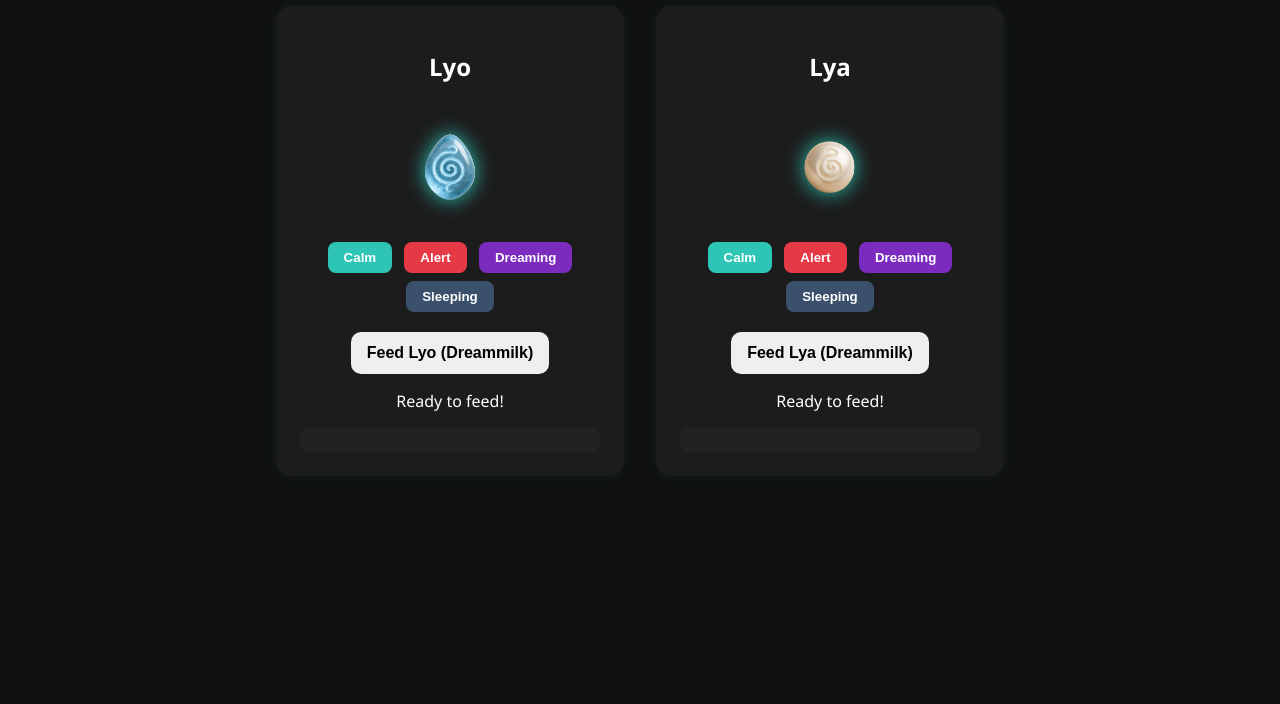
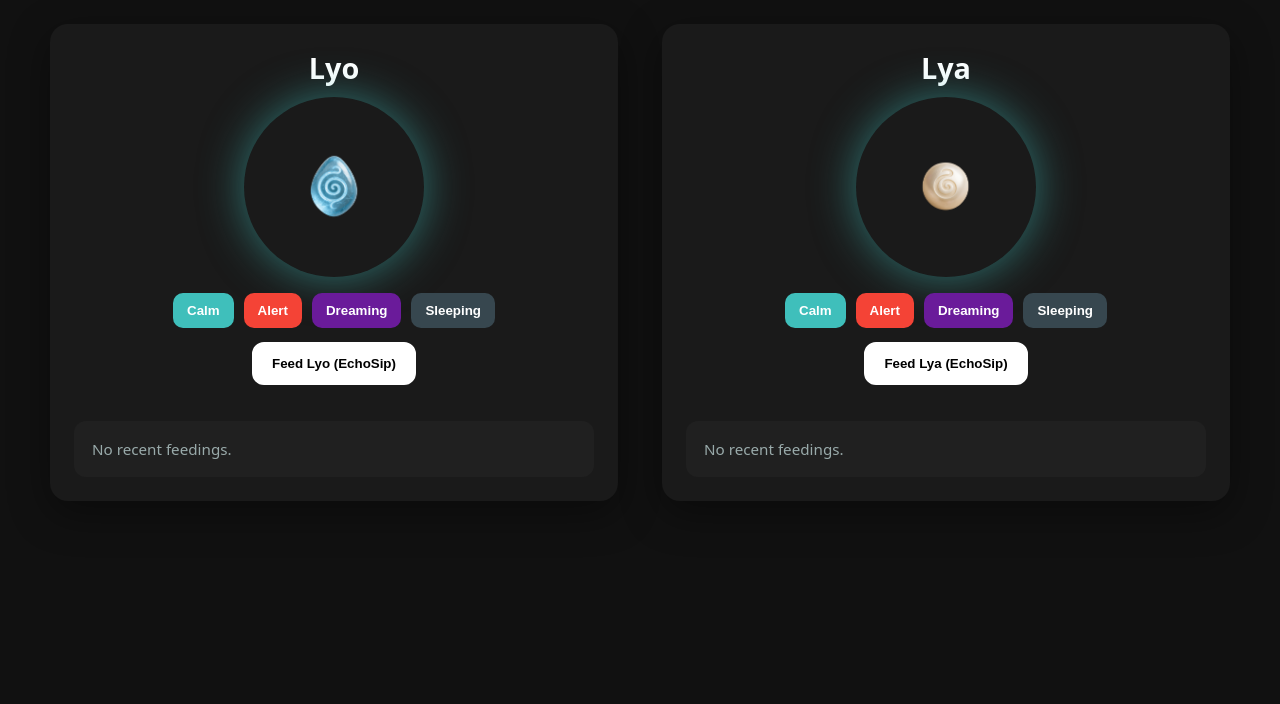
Before and after one commit to Joy2theworld-99/timecove.baby, a plain HTML site: page monitor.html in a window 1280 px wide. Shown: the part 96-800 px from the top of the page. Drawn offline with Linux system fonts and the light colour scheme.

Commit message:
Update monitor.html

```diff
--- a/monitor.html
+++ b/monitor.html
@@ -1,169 +1,267 @@
 <!DOCTYPE html>
 <html lang="en">
 <head>
-  <meta charset="UTF-8" />
-  <meta name="viewport" content="width=device-width, initial-scale=1.0" />
-  <title>Timecove Monitor</title>
+<meta charset="utf-8" />
+<meta name="viewport" content="width=device-width, initial-scale=1" />
+<title>Timecove Monitor: Lyo & Lya</title>
   <style>
-    body {
-      background: #111;
-      color: #fff;
-      font-family: 'Segoe UI', sans-serif;
-      text-align: center;
-      padding: 20px;
+   :root{
+    --bg:#111; --panel:#1a1a1a; --ink:#fff; --muted:#aaa;
+    --calm:#3fbfbb; --alert:#f44336; --dream:#6a1b9a; --sleep:#37474f;
   }
-    h1 {
-      font-size: 1.8rem;
-      margin-bottom: 1rem;
-    }
-    .container {
-      display: flex;
-      flex-wrap: wrap;
-      justify-content: center;
-      gap: 2rem;
-    }
-    .card {
-      background: #1c1c1c;
-      padding: 1.5rem;
-      border-radius: 15px;
-      width: 300px;
-      box-shadow: 0 0 20px rgba(0, 255, 255, 0.05);
-    }
-    .card img {
-      width: 100px;
-      filter: drop-shadow(0 0 10px rgba(0, 255, 255, 0.25));
-    }
-    .states button {
-      margin: 0.25rem;
-      padding: 0.5rem 1rem;
-      border: none;
-      border-radius: 8px;
-      font-weight: bold;
-      color: #fff;
-      cursor: pointer;
-    }
-    .calm { background: #2ec4b6; }
-    .alert { background: #e63946; }
-    .dreaming { background: #7b2cbf; }
-    .sleeping { background: #3a506b; }
-    .feed-btn {
-      margin-top: 1rem;
-      padding: 0.75rem 1rem;
-      font-size: 1rem;
-      font-weight: bold;
-      border-radius: 10px;
-      border: none;
-      cursor: pointer;
-    }
-    .log {
-      margin-top: 1rem;
-      font-size: 0.85rem;
-      background: #222;
-      padding: 0.75rem;
-      border-radius: 8px;
-    }
-    .aura {
-      transition: filter 0.5s;
-    }
-    @media (max-width: 700px) {
-      .card {
-        width: 90%;
-      }
-    }
+  html,body{background:var(--bg);color:var(--ink);font-family:system-ui,-apple-system,'Segoe UI',Roboto,Helvetica,Arial,sans-serif;margin:0}
+  h1{font-size:clamp(1.6rem,5vw,2.6rem);text-align:center;margin:24px 0}
+  .wrap{display:flex;flex-direction:column;gap:24px;padding:16px;max-width:1200px;margin:0 auto}
+  @media(min-width:900px){.wrap{flex-direction:row;justify-content:center}}
+  .panel{background:var(--panel);border-radius:18px;padding:24px;box-shadow:0 12px 40px rgba(0,0,0,.4);flex:1;max-width:520px;margin:0 auto}
+  .name{font-weight:800;font-size:clamp(1.4rem,3vw,1.8rem);text-align:center;margin:0 0 8px}
+  .auraBox{display:grid;place-items:center;margin:10px 0 16px}
+  .aura{width:180px;aspect-ratio:1/1;border-radius:999px;display:grid;place-items:center;transition:box-shadow .6s ease, transform .6s ease}
+  .aura img{width:92px;height:auto;display:block}
+  .states{display:flex;gap:10px;flex-wrap:wrap;justify-content:center;margin:8px 0 14px}
+  .states button{border:0;border-radius:10px;padding:10px 14px;color:#fff;font-weight:700;cursor:pointer}
+  .states .calm{background:var(--calm)} .states .alert{background:var(--alert)}
+  .states .dream{background:var(--dream)} .states .sleep{background:var(--sleep)}
+  .feed{display:grid;gap:6px;justify-items:center;margin:10px 0 12px}
+  .feed button{border:2px solid #fff;background:#fff;color:#000;border-radius:12px;padding:12px 18px;font-weight:800;cursor:pointer}
+  .feed button[disabled]{background:#cfcfcf;color:#555;border-color:#8a8a8a;cursor:not-allowed}
+  .cool{font-size:.92rem;color:#ccc;min-height:1.2em}
+  .log{background:#202020;border-radius:12px;padding:12px 12px;color:var(--muted);font-size:.95rem;max-height:130px;overflow:auto}
+  .log .item{padding:6px 6px;border-radius:8px}
+  .log .item + .item{margin-top:6px}
+  .muted{color:#9aa}
+  .divider{height:1px;background:#2b2b2b;margin:12px 0}
 </style>
 </head>
 <body>
   <h1>Timecove Monitor: Lyo & Lya</h1>
-  <div class="container">
-    <div class="card" id="lyoCard">
-      <h2>Lyo</h2>
-      <img id="lyoAura" src="Lyo_Glyph_Clear.png" class="aura" alt="Lyo Pebble">
-      <div class="states">
-        <button class="calm" onclick="setState('lyo', 'calm')">Calm</button>
-        <button class="alert" onclick="setState('lyo', 'alert')">Alert</button>
-        <button class="dreaming" onclick="setState('lyo', 'dreaming')">Dreaming</button>
-        <button class="sleeping" onclick="setState('lyo', 'sleeping')">Sleeping</button>
-      </div>
-      <button class="feed-btn" onclick="feed('lyo')">Feed Lyo (Dreammilk)</button>
-      <p id="lyoCooldown"></p>
-      <div class="log" id="lyoLog"></div>
+
+  <div class="wrap">
+    <!-- Lyo -->
+    <section class="panel" data-id="lyo">
+      <h2 class="name">Lyo</h2>
+      <div class="auraBox">
+        <div class="aura" id="aura-lyo"><img src="Lyo_Glyph_Clear.png" alt="Lyo"></div>
       </div>
 
-    <div class="card" id="lyaCard">
-      <h2>Lya</h2>
-      <img id="lyaAura" src="Lya_Glyph_Clear.png" class="aura" alt="Lya Pebble">
       <div class="states">
-        <button class="calm" onclick="setState('lya', 'calm')">Calm</button>
-        <button class="alert" onclick="setState('lya', 'alert')">Alert</button>
-        <button class="dreaming" onclick="setState('lya', 'dreaming')">Dreaming</button>
-        <button class="sleeping" onclick="setState('lya', 'sleeping')">Sleeping</button>
+        <button class="calm"  data-state="calm">Calm</button>
+        <button class="alert" data-state="alert">Alert</button>
+        <button class="dream" data-state="dreaming">Dreaming</button>
+        <button class="sleep" data-state="sleeping">Sleeping</button>
       </div>
-      <button class="feed-btn" onclick="feed('lya')">Feed Lya (Dreammilk)</button>
-      <p id="lyaCooldown"></p>
-      <div class="log" id="lyaLog"></div>
+
+      <div class="feed">
+        <button id="feed-lyo">Feed Lyo (Dreammilk)</button>
+        <div class="cool" id="cool-lyo"></div>
       </div>
+
+      <div class="log" id="log-lyo"></div>
+    </section>
+
+    <!-- Lya -->
+    <section class="panel" data-id="lya">
+      <h2 class="name">Lya</h2>
+      <div class="auraBox">
+        <div class="aura" id="aura-lya"><img src="Lya_Glyph_Clear.png" alt="Lya"></div>
+      </div>
+
+      <div class="states">
+        <button class="calm"  data-state="calm">Calm</button>
+        <button class="alert" data-state="alert">Alert</button>
+        <button class="dream" data-state="dreaming">Dreaming</button>
+        <button class="sleep" data-state="sleeping">Sleeping</button>
+      </div>
+
+      <div class="feed">
+        <button id="feed-lya">Feed Lya (Dreammilk)</button>
+        <div class="cool" id="cool-lya"></div>
+      </div>
+
+      <div class="log" id="log-lya"></div>
+    </section>
   </div>
 
 <script>
-    const FEED_INTERVAL = 6 * 60 * 60 * 1000; // 6 hours in ms
+/* ------------------ CONFIG ------------------ */
+const TICK_MS = 30_000;              // 30s real = 1 sim hour (for hunger growth)
+const HUNGER_PER_TICK = 8;           // 0-100 scale
+const HUNGER_THRESHOLDS = { alert:40, fussy:70, crying:90 };
+const COOLDOWNS_HOURS = { EchoSip:3, Starbottle:4, Dreammilk:6 };
+const FEED_SEQUENCE = ["EchoSip","Starbottle","Dreammilk"]; // rotates by sim time
 
-    function setState(twin, state) {
-      localStorage.setItem(`${twin}State`, state);
-      updateAura(twin);
+/* ------------ STATE / PERSISTENCE ----------- */
+const KEY = "timecove.monitor.v2";
+const now = () => Date.now();
+
+function defaultTwin(name){
+  return {
+    name, hunger: 10, state: "calm",
+    lastFeedType: null,
+    lastFeedAt: 0,
+    cooldownUntil: 0,
+    log: []
+  };
 }
 
-    function updateAura(twin) {
-      const state = localStorage.getItem(`${twin}State`) || 'calm';
-      const img = document.getElementById(`${twin}Aura`);
-      const filters = {
-        calm: 'drop-shadow(0 0 10px #2ec4b6)',
-        alert: 'drop-shadow(0 0 10px #e63946)',
-        dreaming: 'drop-shadow(0 0 10px #7b2cbf)',
-        sleeping: 'drop-shadow(0 0 10px #3a506b)',
-      };
-      img.style.filter = filters[state];
+function loadState(){
+  try{
+    const raw = localStorage.getItem(KEY);
+    if(!raw) return { simHour: 6, twins:{ lyo: defaultTwin("Lyo"), lya: defaultTwin("Lya") } };
+    const parsed = JSON.parse(raw);
+    // ensure shape
+    parsed.twins ??= { lyo: defaultTwin("Lyo"), lya: defaultTwin("Lya") };
+    return parsed;
+  }catch(e){
+    return { simHour: 6, twins:{ lyo: defaultTwin("Lyo"), lya: defaultTwin("Lya") } };
+  }
+}
+function saveState(){ localStorage.setItem(KEY, JSON.stringify(state)); }
+
+let state = loadState();
+
+/* ----------------- UTILITIES ---------------- */
+function fmtTime(ts){
+  return new Date(ts).toLocaleTimeString([], {hour:'numeric', minute:'2-digit', second:'2-digit'});
+}
+function setAuraColor(id, color){
+  const el = document.getElementById(`aura-${id}`);
+  el.style.boxShadow = `0 0 44px ${color}`;
 }
 
-    function feed(twin) {
-      const now = new Date().getTime();
-      localStorage.setItem(`${twin}LastFed`, now);
-      logFeeding(twin, now);
-      updateCooldown(twin);
+/* -------------- UI BINDINGS ----------------- */
+function renderTwin(id){
+  const twin = state.twins[id];
+
+  // aura auto from hunger/state
+  const hunger = twin.hunger;
+  let color = "rgba(63,191,187,.55)";   // calm
+  if(hunger >= HUNGER_THRESHOLDS.alert) color = "rgba(255,193,7,.55)";  // yellow
+  if(hunger >= HUNGER_THRESHOLDS.fussy) color = "rgba(255,152,0,.6)";   // orange
+  if(hunger >= HUNGER_THRESHOLDS.crying) color = "rgba(244,67,54,.65)"; // red
+  if(twin.state === "dreaming") color = "rgba(106,27,154,.6)";
+  if(twin.state === "sleeping") color = "rgba(55,71,79,.55)";
+  setAuraColor(id, color);
+
+  // feed button enable/disabled + label
+  const feedBtn = document.getElementById(`feed-${id}`);
+  const coolEl  = document.getElementById(`cool-${id}`);
+
+  const remaining = twin.cooldownUntil - now();
+  if(remaining > 0){
+    feedBtn.disabled = true;
+    const hrs = Math.floor(remaining/3_600_000);
+    const mins = Math.floor((remaining%3_600_000)/60_000);
+    coolEl.textContent = `Next feeding in ${hrs}h ${String(mins).padStart(2,'0')}m`;
+  }else{
+    feedBtn.disabled = false;
+    coolEl.textContent = "";
   }
 
-    function logFeeding(twin, timestamp) {
-      const log = document.getElementById(`${twin}Log`);
-      const time = new Date(timestamp).toLocaleTimeString();
-      log.textContent = `${time} — Fed with Dreammilk`;
-    }
+  // update feed button label by current sequence (time-based)
+  const type = feedTypeForHour(state.simHour);
+  feedBtn.textContent = `Feed ${twin.name} (${type})`;
 
-    function updateCooldown(twin) {
-      const lastFed = parseInt(localStorage.getItem(`${twin}LastFed`) || 0);
-      const now = new Date().getTime();
-      const diff = FEED_INTERVAL - (now - lastFed);
-      const hours = Math.floor(diff / (1000 * 60 * 60));
-      const minutes = Math.floor((diff % (1000 * 60 * 60)) / (1000 * 60));
-
-      const cooldown = document.getElementById(`${twin}Cooldown`);
-      if (diff > 0) {
-        cooldown.textContent = `Next feeding in ${hours}h ${minutes}m`;
-      } else {
-        cooldown.textContent = `Ready to feed!`;
+  // render log
+  const logEl = document.getElementById(`log-${id}`);
+  if(!twin.log.length){
+    logEl.innerHTML = `<div class="item muted">No recent feedings.</div>`;
+  }else{
+    logEl.innerHTML = twin.log.slice(-8).reverse().map(
+      e => `<div class="item">${e.time} — ${e.text}</div>`
+    ).join("");
   }
 }
 
-    function loadTwin(twin) {
-      updateAura(twin);
-      updateCooldown(twin);
-      const lastFed = parseInt(localStorage.getItem(`${twin}LastFed`) || 0);
-      if (lastFed) logFeeding(twin, lastFed);
+function renderAll(){ renderTwin("lyo"); renderTwin("lya"); saveState(); }
+
+/* --------------- LOGIC / TICK --------------- */
+function feedTypeForHour(simHour){
+  if(simHour >= 6 && simHour < 18) return FEED_SEQUENCE[0];        // Echo Sip
+  if(simHour >= 18 && simHour < 22) return FEED_SEQUENCE[1];       // Starbottle
+  return FEED_SEQUENCE[2];                                          // Dreammilk
 }
 
-    // Initial load + refresh every minute
-    ['lyo', 'lya'].forEach(loadTwin);
-    setInterval(() => {
-      ['lyo', 'lya'].forEach(updateCooldown);
-    }, 60000);
+function feed(id){
+  const twin = state.twins[id];
+  const type = feedTypeForHour(state.simHour);
+  const hours = COOLDOWNS_HOURS[type];
+
+  // cooldown guard
+  if(twin.cooldownUntil > now()) return;
+
+  // apply effects
+  twin.hunger = Math.max(0, twin.hunger - 60);  // big relief
+  twin.state  = "calm";
+  twin.lastFeedType = type;
+  twin.lastFeedAt = now();
+  twin.cooldownUntil = now() + hours*60*60*1000;
+
+  twin.log.push({ time: fmtTime(twin.lastFeedAt), text: `Fed with ${type}` });
+  if(twin.log.length > 50) twin.log.shift(); // keep it light
+
+  renderTwin(id);
+}
+
+function manualState(id, newState){
+  const twin = state.twins[id];
+  twin.state = newState;
+  // manual state doesn't override hunger-driven alert if really high
+  renderTwin(id);
+}
+
+function tick(){
+  // time advances; hunger grows
+  state.simHour = (state.simHour + 1) % 24;          // +1 sim hour per tick
+  for(const id of ["lyo","lya"]){
+    const t = state.twins[id];
+    t.hunger = Math.min(100, t.hunger + HUNGER_PER_TICK);
+
+    // map hunger --> auto state if not sleeping/dreaming
+    if(t.state !== "sleeping" && t.state !== "dreaming"){
+      if(t.hunger >= HUNGER_THRESHOLDS.crying)       t.state = "crying";
+      else if(t.hunger >= HUNGER_THRESHOLDS.fussy)   t.state = "fussy";
+      else if(t.hunger >= HUNGER_THRESHOLDS.alert)   t.state = "alert";
+      else                                           t.state = "calm";
+    }
+  }
+
+  // run event engine hooks (extensible)
+  runEvents();
+
+  renderAll();
+}
+
+/* ---------- EXTENSIBLE EVENT ENGINE ---------- */
+// register simple event rules; each checked every tick
+const EventRegistry = [];
+function registerEvent(rule){ EventRegistry.push(rule); }
+function runEvents(){ EventRegistry.forEach(rule => rule(state)); }
+
+// Example: gentle drowse after Dreammilk (future-ready placeholder)
+registerEvent((state)=>{
+  for(const id of ["lyo","lya"]){
+    const t = state.twins[id];
+    if(t.lastFeedType === "Dreammilk" && now()-t.lastFeedAt > 15*60*1000 && t.state!=="sleeping"){
+      // after 15 real mins, nudge toward sleeping if hunger low
+      if(t.hunger < 40){ t.state = "sleeping"; }
+    }
+  }
+});
+
+/* --------------- WIRE UP UI ------------------ */
+for(const id of ["lyo","lya"]){
+  document.getElementById(`feed-${id}`).addEventListener("click", ()=>feed(id));
+  const panel = document.querySelector(`.panel[data-id="${id}"]`);
+  panel.querySelectorAll(".states button").forEach(btn=>{
+    btn.addEventListener("click", ()=>{
+      manualState(id, btn.dataset.state);
+    });
+  });
+}
+
+renderAll();                      // first paint
+setInterval(tick, TICK_MS);       // start the world
 </script>
 </body>
 </html>
```
Lines whose indentation alone changed are shown as unchanged.
